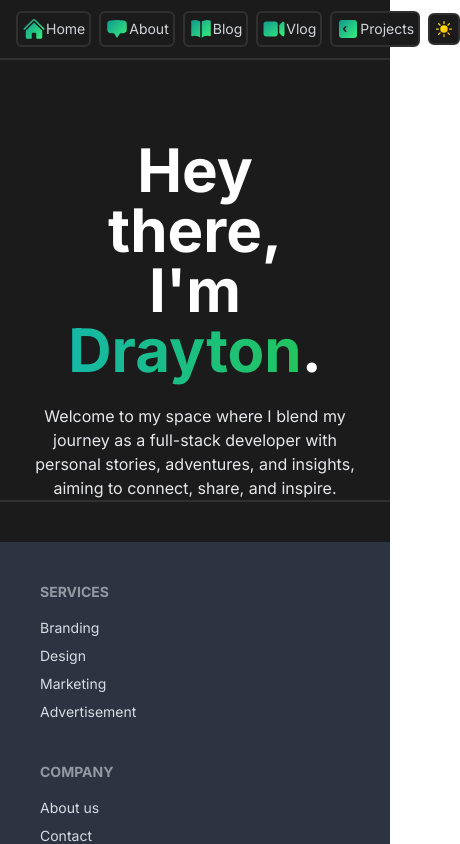
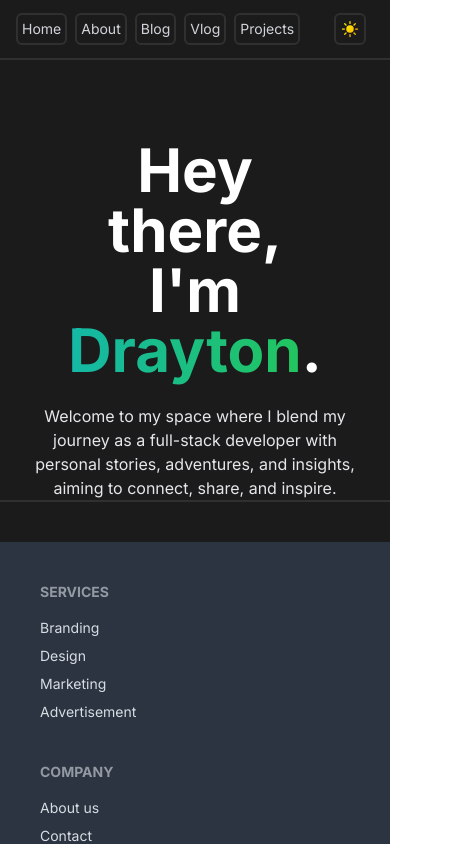
Before and after one commit to Drayton-Dobbs/drayton-dev, a Next.js app: page / in a window 390 px wide. Shown: the top 844 px of the page, 460 px wide, since content can reach past the window. Built offline with nearby package versions, Linux system fonts and the light colour scheme.

Commit message:
style: slightly responsive nav

```diff
--- a/src/app/components/Navbar/navbar.tsx
+++ b/src/app/components/Navbar/navbar.tsx
@@ -23,7 +23,7 @@ const Navbar: React.FC = () => {
           href={"/"}
           className=" flex items-center justify-center p-1 md:px-2 md:py-1 bg-main text-gray-300 mr-2 cursor-pointer hover:bg-highLight/60 rounded-md border-2 border-highLight"
         >
-          <div className="iconContainer">
+          <div className="hidden sm:block">
             <Home />{" "}
           </div>
           <div>
@@ -35,7 +35,7 @@ const Navbar: React.FC = () => {
           href={"/About"}
           className=" flex items-center justify-center p-1 md:px-2 md:py-1 bg-main text-gray-300 mr-2 cursor-pointer hover:bg-highLight/60 rounded-md border-2 border-highLight"
         >
-          <div className="iconContainer">
+          <div className="hidden sm:block">
             <About />{" "}
           </div>
           <div>
@@ -47,7 +47,7 @@ const Navbar: React.FC = () => {
           href={"/Blog"}
           className=" flex items-center justify-center p-1 md:px-2 md:py-1 bg-main text-gray-300 mr-2 cursor-pointer hover:bg-highLight/60 rounded-md border-2 border-highLight"
         >
-          <div className="iconContainer">
+          <div className="hidden sm:block">
             <Book />{" "}
           </div>
           <div>
@@ -60,7 +60,7 @@ const Navbar: React.FC = () => {
           href={"/Vlog"}
           className=" flex items-center justify-center p-1 md:px-2 md:py-1 bg-main text-gray-300 mr-2 cursor-pointer hover:bg-highLight/60 rounded-md border-2 border-highLight"
         >
-          <div className="iconContainer">
+          <div className="hidden sm:block">
             <Video />{" "}
           </div>
           <div>
@@ -73,7 +73,7 @@ const Navbar: React.FC = () => {
           href={"/Projects"}
           className=" flex items-center justify-center p-1 md:px-2 md:py-1 bg-main text-gray-300 mr-2 cursor-pointer hover:bg-highLight/60 rounded-md border-2 border-highLight"
         >
-          <div className="iconContainer">
+          <div className="hidden sm:block">
             <CodeBracket />{" "}
           </div>
           <div>
--- a/src/app/globals.css
+++ b/src/app/globals.css
@@ -22,10 +22,3 @@
 /* For Firefox */
 scrollbar-color: #333 #666; /* Dark colors for the track and thumb */
 scrollbar-width: thin; /* Adjust the width as needed */
-
-
-@media only screen and (max-width: 768px) {
-  .iconContainer {
-    display: none;
-  }
-}
```
